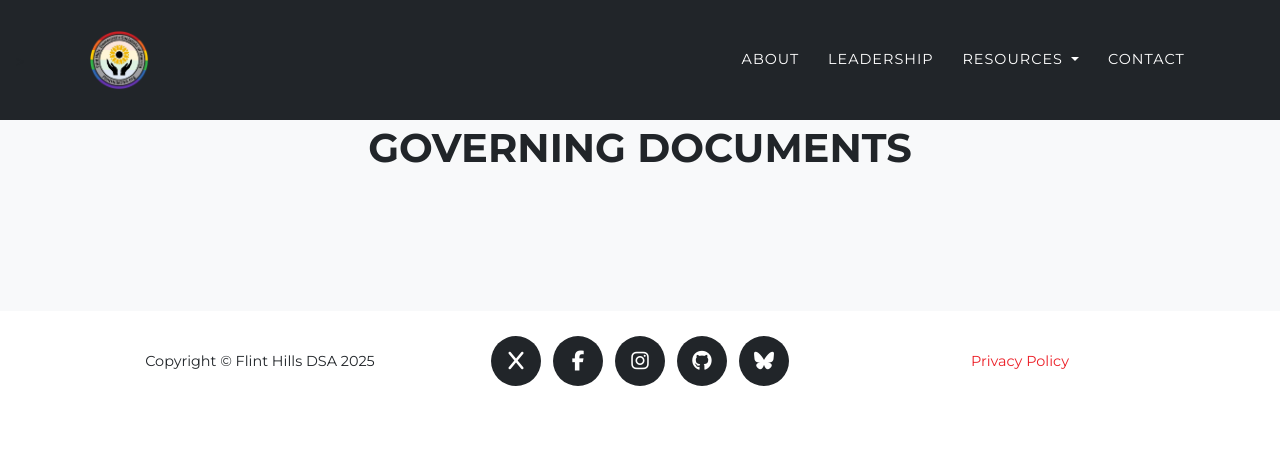
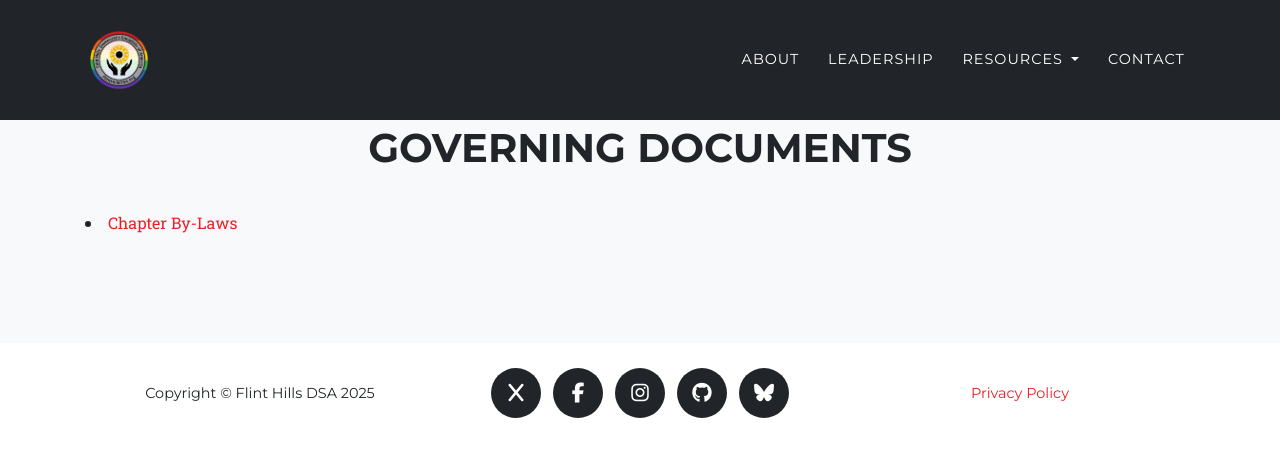
Before and after one commit to flinthillsdsa/website, a Jekyll site: the page built from _resources/chapter-documentation/governing-documents.html, in a window 1280 px wide. Shown: the top 457 px of the page. Built offline with Jekyll 4.4.1, drawn with Linux system fonts in a browser that asks for light colours; some web fonts are replaced.

Commit message:
Update governing-documents.html

```diff
--- a/_resources/chapter-documentation/governing-documents.html
+++ b/_resources/chapter-documentation/governing-documents.html
@@ -18,6 +18,9 @@ section: resources
       </div>
     </div>
 
+<li class="mb-2">
+  <a href="{{ '/docs/chapter-documentation/bylaws/' | relative_url }}">Chapter By-Laws</a>
+</li>
 
   </div>
 </section>
```
